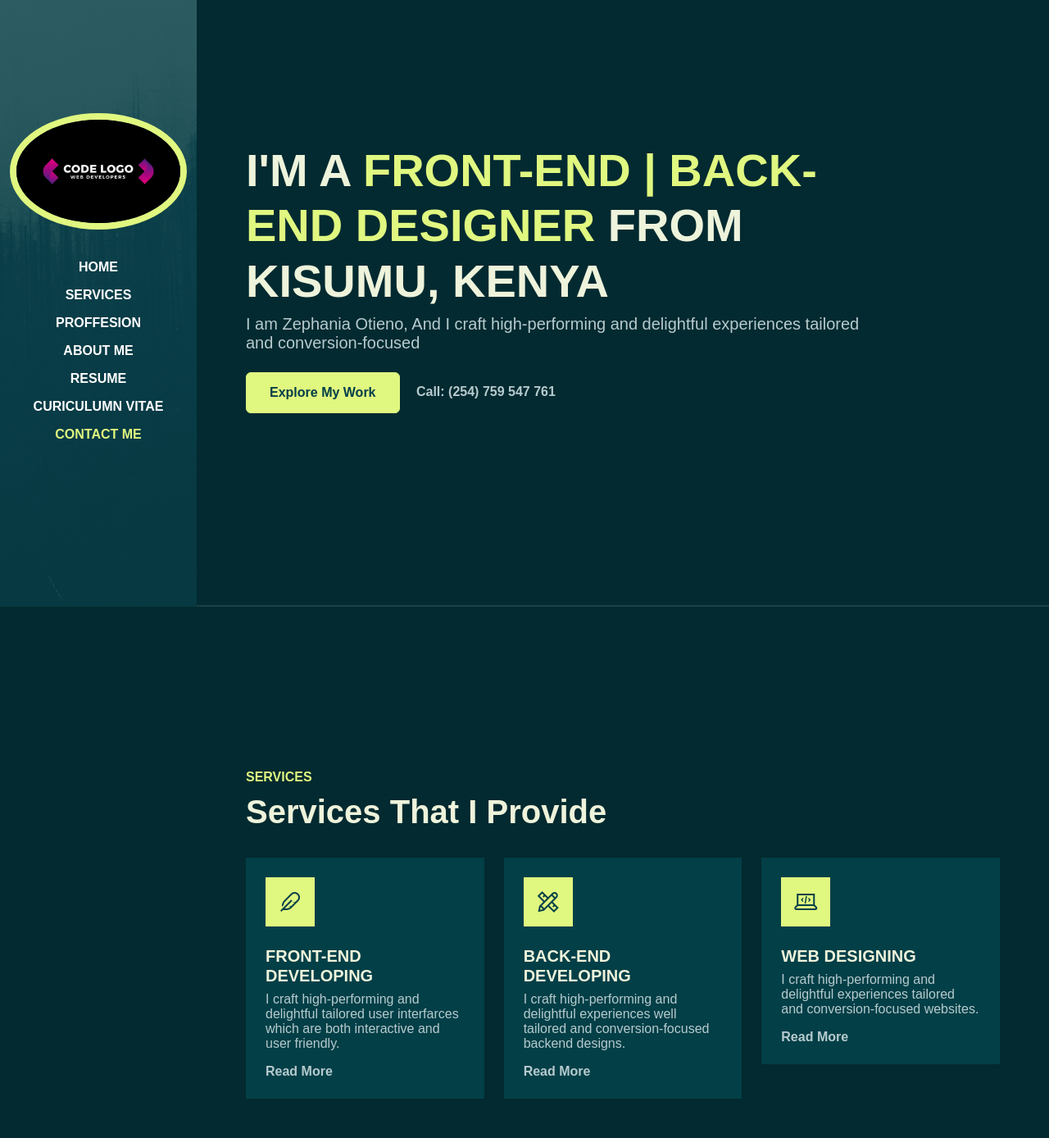
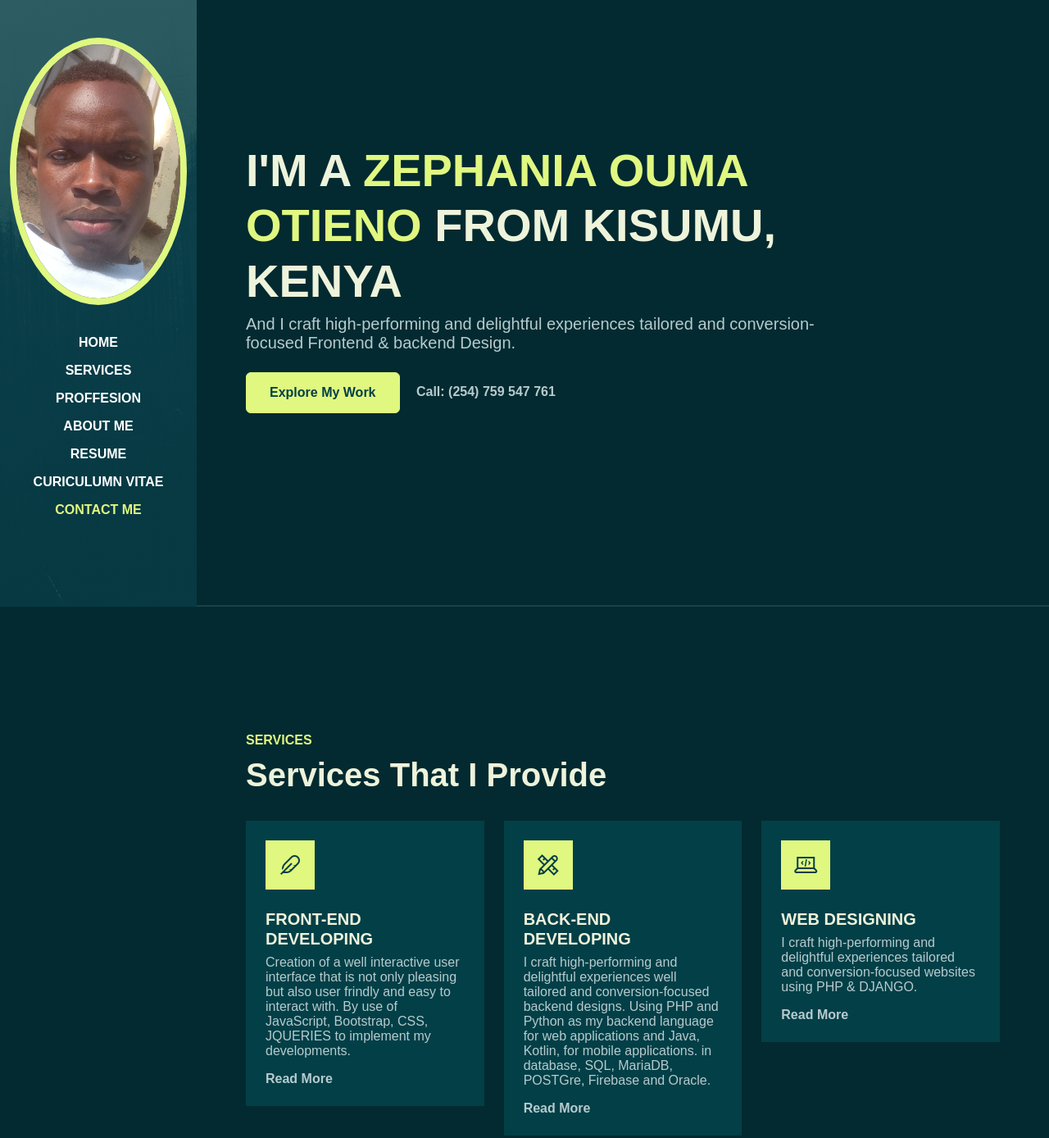
Before and after one commit to zephania002/Zephania-Portfolio, a plain HTML site: page index.html in a window 1280 px wide. Shown: the part 60-1448 px from the top of the page at 82% size. Drawn offline with Linux system fonts and the light colour scheme; a web font is replaced by a local one.

Commit message:
index update

```diff
--- a/index.html
+++ b/index.html
@@ -19,7 +19,7 @@
         <div class="container flex-lg-column">
             <a class="navbar-brand mx-lg-auto mb-lg-4" href="#">
                 <span class="h3 fw-bold d-block d-lg-none">ZEPHANIA OTIENO</span>
-                <img src="./assets/images/1.png" class="d-none d-lg-block rounded-circle" alt="">
+                <img src="./assets/images/12.jpg" class="d-none d-lg-block rounded-circle" alt="">
             </a>
             <button class="navbar-toggler" type="button" data-bs-toggle="collapse" data-bs-target="#navbarNav"
                 aria-controls="navbarNav" aria-expanded="false" aria-label="Toggle navigation">
@@ -65,10 +65,10 @@
             <div class="container">
                 <div class="row">
                     <div class="col-lg-10">
-                        <h1 class="display-4 fw-bold" data-aos="fade-up">I'M A <span class="text-brand">FRONT-END | BACK-END
-                                DESIGNER</span> FROM KISUMU, KENYA</h1>
-                        <p class="lead mt-2 mb-4" data-aos="fade-up" data-aos-delay="300">I am Zephania Otieno, And I craft
-                            high-performing and delightful experiences tailored and conversion-focused</p>
+                        <h1 class="display-4 fw-bold" data-aos="fade-up">I'M A <span class="text-brand">ZEPHANIA OUMA OTIENO</span> FROM KISUMU, KENYA</h1>
+                        <p class="lead mt-2 mb-4" data-aos="fade-up" data-aos-delay="300">And I craft
+                            high-performing and delightful experiences tailored and conversion-focused Frontend & backend
+                            Design.</p>
                         <div data-aos="fade-up" data-aos-delay="600">
                             <a href="#work" class="btn btn-brand me-3">Explore My Work</a>
                             <a href="#" class="link-custom">Call: (254) 759 547 761</a>
@@ -99,7 +99,9 @@
                                 <i class="las la-feather"></i>
                             </div>
                             <h5 class="mt-4 mb-2">FRONT-END DEVELOPING</h5>
-                            <p>I craft high-performing and delightful  tailored user interfarces which are both interactive and user friendly.</p>
+                            <p>Creation of a well interactive user interface that is not only pleasing but also user frindly and easy to interact with.
+                                By use of JavaScript, Bootstrap, CSS, JQUERIES to implement my developments.
+                            </p>
                             <a href="#" class="link-custom">Read More</a>
                         </div>
                     </div>
@@ -110,7 +112,10 @@
                                 <i class="las la-pencil-ruler"></i>
                             </div>
                             <h5 class="mt-4 mb-2">BACK-END DEVELOPING</h5>
-                            <p>I craft high-performing and delightful experiences well tailored and conversion-focused backend designs.</p>
+                            <p>I craft high-performing and delightful experiences well tailored and conversion-focused backend designs.
+                                Using PHP and Python as my backend language for web applications and Java, Kotlin, for mobile applications.
+                                in database, SQL, MariaDB, POSTGre, Firebase and Oracle.
+                            </p>
                             <a href="#" class="link-custom">Read More</a>
                         </div>
                     </div>
@@ -121,7 +126,7 @@
                                 <i class="las la-laptop-code"></i>
                             </div>
                             <h5 class="mt-4 mb-2">WEB DESIGNING</h5>
-                            <p>I craft high-performing and delightful experiences tailored and conversion-focused websites.</p>
+                            <p>I craft high-performing and delightful experiences tailored and conversion-focused websites using PHP & DJANGO.</p>
                             <a href="#" class="link-custom">Read More</a>
                         </div>
                     </div>
@@ -481,8 +486,8 @@
                     <div class="col-auto">
                         <div class="social-icons">
                             <a href="#"><i class="lab la-twitter"></i></a>
-                            <a href="#"><i class="lab la-instagram"></i></a>
-                            <a href="#"><i class="lab la-dribbble"></i></a>
+                            <a href="#"><i class="lab la-linkedin"></i></a>
+                            <a href="#"><i class="lab la-facebook"></i></a>
                             <a href="#"><i class="lab la-github"></i></a>
                         </div>
                     </div>
```
Also changed, not shown: assets/images/12.jpg (added).
